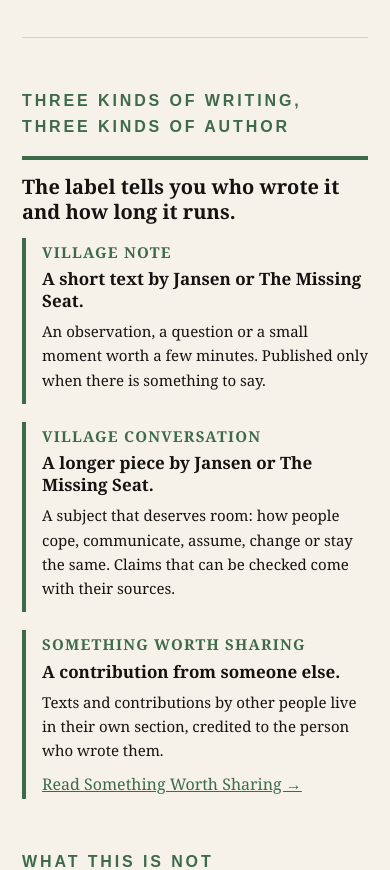
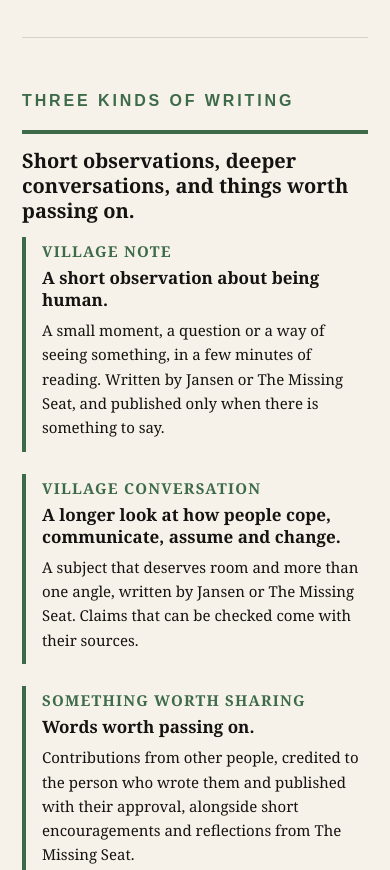
Before and after one commit to themissingseat-stack/the-missing-seat, a plain HTML site: page in-the-village.html in a window 390 px wide. Shown: the part 615-1485 px from the top of the page. Drawn offline with Linux system fonts and the light colour scheme.

Commit message:
Village draft: format texts by content, responsive grid, skip link, evidence-summary targets and focus
Co-Authored-By: Claude Sonnet 5.5 <noreply@anthropic.com>
Claude-Session: https://claude.ai/code/session_01A7mmq7mZGeDYB3229V4Vvv

```diff
--- a/in-the-village.html
+++ b/in-the-village.html
@@ -12,12 +12,13 @@
   <style id="tms-mobile-nav-critical">@media(max-width:1100px){.site-header{display:flex!important;flex-wrap:nowrap!important;align-items:center!important;justify-content:space-between!important;min-width:0!important}.site-header>.desktop-nav{display:none!important}.site-header>.mobile-menu{display:block!important;flex:0 0 auto!important;margin-left:auto!important}.site-header>.brand{min-width:0!important;max-width:calc(100% - 94px)!important}.site-header>.brand span{min-width:0!important}.site-header>.brand b{font-size:clamp(17px,4.3vw,30px)!important;line-height:1!important}.site-header>.mobile-menu nav{max-width:calc(100vw - 30px)!important}}@media(min-width:1101px){.site-header>.mobile-menu{display:none!important}}</style>
 </head>
 <body>
+  <a class="skip-link" href="#main">Skip to main content</a>
   <header class="site-header">
     <a class="brand" translate="no" href="index.html" aria-label="The Missing Seat home"><img src="assets/the-chair.svg" alt=""><span><b>The Missing Seat</b></span></a>
     <nav class="desktop-nav" aria-label="Main navigation"><a href="index.html">Home</a><a href="stories.html">Editorials</a><a href="index.html#topics">Topics</a><a href="know-what-is-yours.html">Your Rights</a><a href="take-your-seat.html">Take Your Seat</a><a href="about.html">About</a><details class="more-menu"><summary>More</summary><div class="more-list"><a href="resources.html">Resources</a><a href="something-worth-sharing.html">Something Worth Sharing</a><a href="black-brilliant-beyond.html">Black, Brilliant &amp; Beyond</a></div></details></nav>
     <details class="mobile-menu"><summary translate="no" aria-label="Open navigation">Menu</summary><nav aria-label="Mobile navigation" onclick="if(event.target.closest('a')) this.closest('details').open=false"><a href="index.html">Home</a><a href="stories.html">Editorials</a><a href="index.html#topics">Topics</a><a href="know-what-is-yours.html">Your Rights</a><a href="take-your-seat.html">Take Your Seat</a><a href="about.html">About</a><a href="resources.html">Resources</a><a href="something-worth-sharing.html">Something Worth Sharing</a><a href="black-brilliant-beyond.html">Black, Brilliant &amp; Beyond</a></nav></details>
   </header>
-  <main class="village-page">
+  <main id="main" class="village-page">
     <section class="village-hero" aria-labelledby="village-title">
       <p class="eyebrow">A conversation section from The Missing Seat</p>
       <h1 id="village-title">In the Village</h1>
@@ -26,12 +27,12 @@
       <p class="village-intro">It is a conversation, not advice. We are not here to tell anyone how to live. We are interested in why we live the way we do.</p>
     </section>
     <section class="village-section" aria-labelledby="formats-title">
-      <p class="eyebrow">Three kinds of writing, three kinds of author</p>
-      <h2 id="formats-title">The label tells you who wrote it and how long it runs.</h2>
+      <p class="eyebrow">Three kinds of writing</p>
+      <h2 id="formats-title">Short observations, deeper conversations, and things worth passing on.</h2>
       <div class="village-formats">
-        <article><p class="village-tag">Village Note</p><h3>A short text by Jansen or The Missing Seat.</h3><p>An observation, a question or a small moment worth a few minutes. Published only when there is something to say.</p></article>
-        <article><p class="village-tag">Village Conversation</p><h3>A longer piece by Jansen or The Missing Seat.</h3><p>A subject that deserves room: how people cope, communicate, assume, change or stay the same. Claims that can be checked come with their sources.</p></article>
-        <article><p class="village-tag">Something Worth Sharing</p><h3>A contribution from someone else.</h3><p>Texts and contributions by other people live in their own section, credited to the person who wrote them.</p><a href="something-worth-sharing.html">Read Something Worth Sharing →</a></article>
+        <article><p class="village-tag">Village Note</p><h3>A short observation about being human.</h3><p>A small moment, a question or a way of seeing something, in a few minutes of reading. Written by Jansen or The Missing Seat, and published only when there is something to say.</p></article>
+        <article><p class="village-tag">Village Conversation</p><h3>A longer look at how people cope, communicate, assume and change.</h3><p>A subject that deserves room and more than one angle, written by Jansen or The Missing Seat. Claims that can be checked come with their sources.</p></article>
+        <article><p class="village-tag">Something Worth Sharing</p><h3>Words worth passing on.</h3><p>Contributions from other people, credited to the person who wrote them and published with their approval, alongside short encouragements and reflections from The Missing Seat.</p><a href="something-worth-sharing.html">Read Something Worth Sharing →</a></article>
       </div>
     </section>
     <section class="village-section" aria-labelledby="not-title">
--- a/village.css
+++ b/village.css
@@ -8,7 +8,7 @@
 .village-section{padding-top:34px}
 .village-section h2{font-size:clamp(20px,2vw,25px);line-height:1.25;margin:.2em 0 .6em;border-top:4px solid var(--village);padding-top:14px}
 .village-section p{font-size:16px;line-height:1.62;max-width:700px}
-.village-formats{display:grid;grid-template-columns:repeat(3,1fr);gap:18px;margin-top:14px}
+.village-formats{display:grid;grid-template-columns:repeat(auto-fit,minmax(min(100%,230px),1fr));gap:22px;margin-top:14px}
 .village-formats article{border-left:4px solid var(--village);padding:2px 0 2px 16px}
 .village-formats h3{font-size:17px;line-height:1.3;margin:.2em 0 .4em}
 .village-formats p{font-size:15px;margin:0 0 10px}
@@ -20,8 +20,14 @@
 .village-evidence{margin:26px 0 0;border-top:1px solid #d8d0c4;padding-top:12px;font-size:15px}
 .village-evidence summary{cursor:pointer;color:var(--village);font-weight:700}
 .village-back{margin-top:30px;font-size:15px}
-@media(max-width:820px){.village-formats{grid-template-columns:1fr}}
 .village-page .eyebrow{color:var(--village)}
 .village-page .village-intro a,.village-formats a{color:var(--village)}
 .article-content .village-back{margin-top:34px}
 .article-content .village-evidence+.village-evidence{margin-top:14px}
+.village-formats h3,.village-formats a{overflow-wrap:anywhere}
+.village-evidence summary{display:flex;align-items:center;min-height:44px;padding:8px 10px;margin:0 -10px;border-radius:3px}
+.village-evidence summary:focus-visible{outline:3px solid var(--village);outline-offset:2px;background:rgba(61,107,74,.08)}
+.village-evidence ul,.village-evidence ol{padding-left:1.2em}
+.village-evidence li{overflow-wrap:anywhere;margin-bottom:6px}
+.skip-link{position:absolute;left:-9999px;top:8px;z-index:1000;background:#fff;color:#1a1a1a;padding:10px 14px;border:2px solid var(--village);font-size:15px}
+.skip-link:focus{left:8px}
```
Also changed, not shown: village-conversation-template.html (+2 -1 lines), village-note-template.html (+2 -1 lines).
